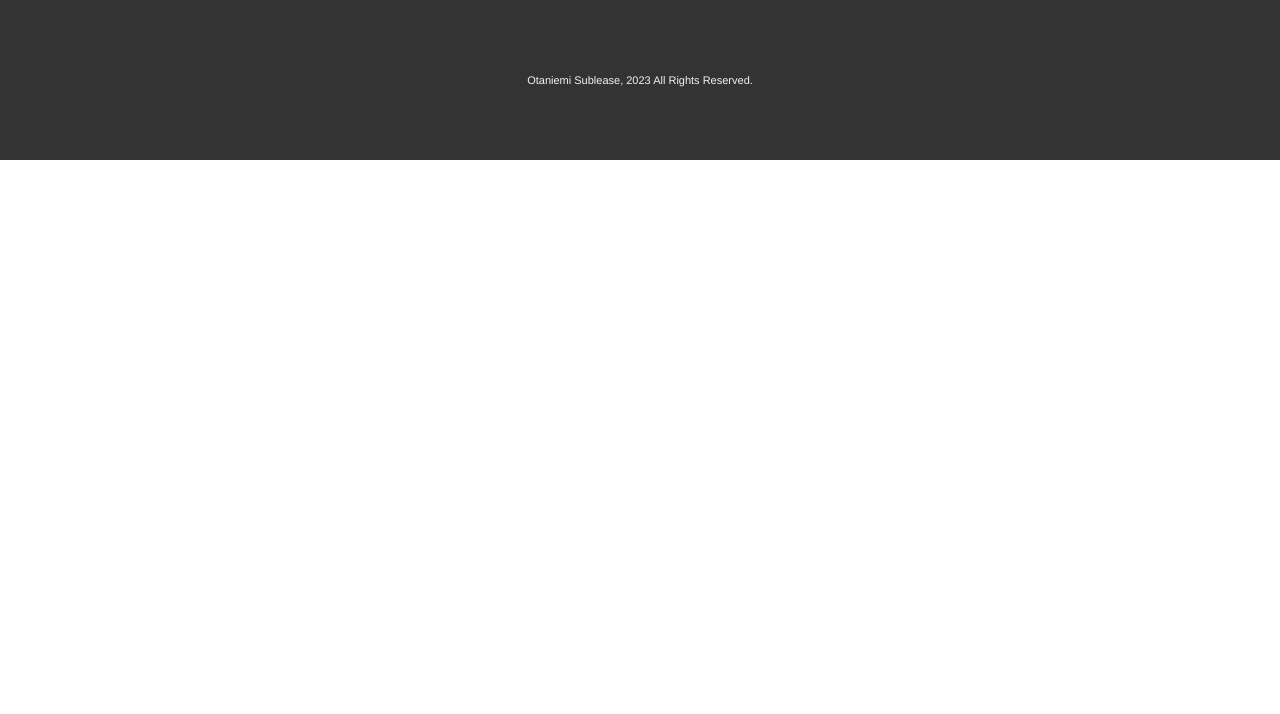
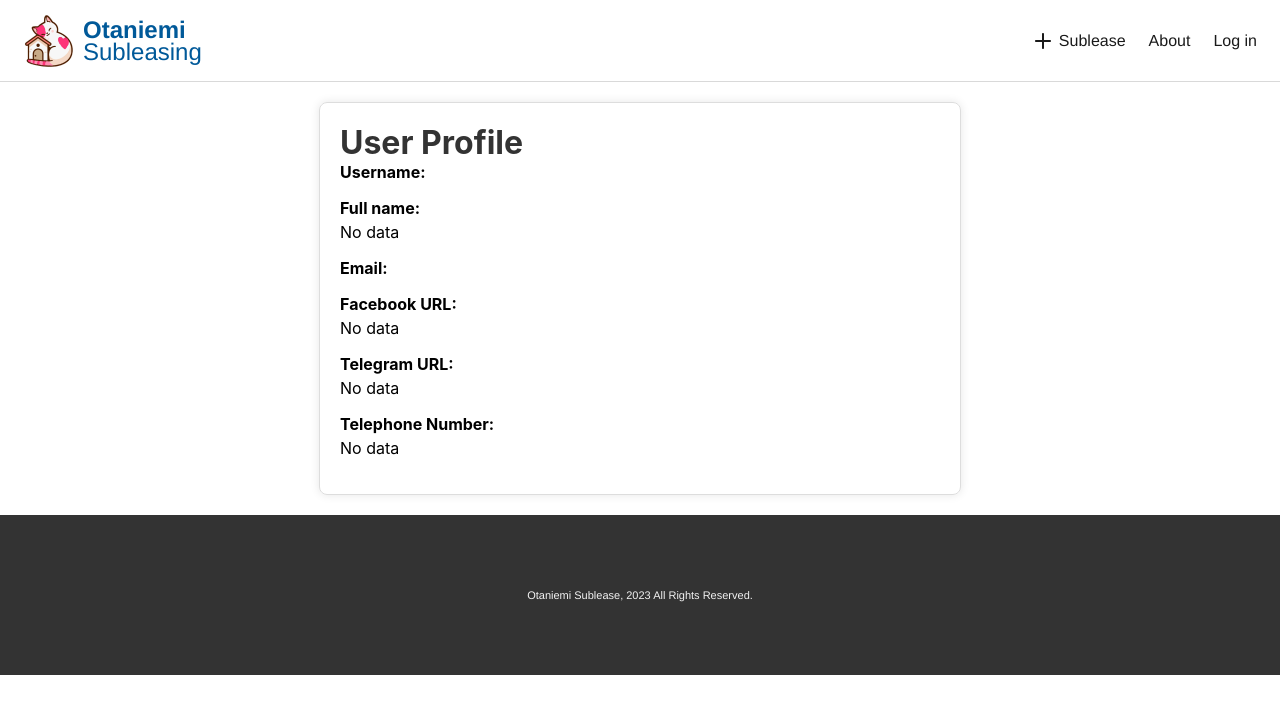
Before and after one commit to trongduc2206/Otaniemi-subleasing-FE, a React (Create React App) app: page /profile/1 in a window 1280 px wide. Shown: the top 714 px of the page. Built offline with nearby package versions, Linux system fonts and the light colour scheme; the HTML template or start-up script is replaced by a standard one.

Commit message:
add profile page

```diff
--- a/src/AppRouter.js
+++ b/src/AppRouter.js
@@ -18,7 +18,7 @@ const AppRouter = () => {
             <Route path='/offers/item/:id' element={ <Item /> } />
             <Route path='/login' element={ <Login /> }/>
             <Route path='/register' element={ <Register /> }/>
-            <Route path='/profile' element={ <Profile /> }/>
+            <Route path='/profile/:id' element={ <Profile /> }/>
             <Route path='/create' element={ <Create /> }/>
             <Route path='/about' element={ <About /> }/>
             <Route path='/chat' element={ <Chat /> }/>
--- a/src/Header.js
+++ b/src/Header.js
@@ -57,11 +57,14 @@ class Header extends Component {
                                                     {currentUser.username.charAt(0)}
                                                 </div>
                                                 <div className="dropdown-content">
-                                                    <Link className="profileLinks" onClick={() => {
-                                                        console.log("logout");
-                                                        localStorage.removeItem("user");
-                                                        window.location.replace("/");
-                                                    } }> Profile </Link>
+                                                    <Link className="profileLinks"
+                                                    //       onClick={() => {
+                                                    //     // console.log("logout");
+                                                    //     // localStorage.removeItem("user");
+                                                    //     window.location.replace("/profile");
+                                                    // } }
+                                                          to={`/profile/${currentUser.id}`}
+                                                    > Profile </Link>
                                                     <Link className="profileLinks" onClick={() => {
                                                         console.log("logout");
                                                         localStorage.removeItem("user");
--- a/src/pages/profile.js
+++ b/src/pages/profile.js
@@ -1,15 +1,90 @@
-import React, { Component } from "react";
+import React, {Component, useEffect, useState} from "react";
 import Header from "../Header";
 import '../styles/profile.css';
+import axios from "axios";
+import {useParams} from "react-router";
 
-class Profile extends Component {
-    render() {
+
+
+
+const Profile = (props) => {
+    const [user, setUser] = useState({});
+    let params = useParams();
+    // const params = useParams();
+    useEffect(() => {
+        if(localStorage.getItem("user")) {
+            let userId = JSON.parse(localStorage.getItem("user")).id
+            console.log(params.id)
+            if(Number(params.id) === Number(userId)) {
+                axios.get("http://localhost:8080/api/user/" + userId).then(
+                    (response) => {
+                        console.log(response.data.data)
+                        setUser(response.data.data)
+                    }
+                )
+            }
+            console.log(userId)
+
+        }
+    })
+
       return (
         <>
-        profile
+            <Header className="Header"/>
+            <div className="profile-container">
+                <h1>User Profile</h1>
+
+                <div className="profile-item">
+                    <span className="label">Username:</span>
+                    <div className="value">{user.username}</div>
+                </div>
+
+                <div className="profile-item">
+                    <span className="label">Full name:</span>
+                    <div className="value">{user.fullName?user.fullName:'No data'}</div>
+                </div>
+
+                <div className="profile-item">
+                    <span className="label">Email:</span>
+                    <div className="value">{user.email}</div>
+                </div>
+
+                <div className="profile-item">
+                    <span className="label">Facebook URL:</span>
+                    <div className="value">
+                        {user.facebookUrl
+                            ? <a href={user.facebookUrl}> {user.facebookUrl}</a>
+                            : <p>No data</p>
+
+                        }
+                    </div>
+                </div>
+
+                <div className="profile-item">
+                    <span className="label">Telegram URL:</span>
+                    <div className="value">
+                        <div className="value">
+                            {user.telegramUrl
+                                ? <a href={user.telegramUrl}> {user.telegramUrl}</a>
+                                : <p>No data</p>
+                            }
+                        </div>
+                    </div>
+                </div>
+
+                <div className="profile-item">
+                    <span className="label">Telephone Number:</span>
+                    <div className="value">
+                        {user.phoneNumber
+                            ?  user.phoneNumber
+                            : <p>No data</p>
+                        }
+                    </div>
+                </div>
+            </div>
+
         </>
         );
-    }
 }
 
 export default Profile;
--- a/src/styles/profile.css
+++ b/src/styles/profile.css
@@ -0,0 +1,24 @@
+h1 {
+    color: #333;
+}
+
+.profile-container {
+    max-width: 600px;
+    margin: 20px auto;
+    padding: 20px;
+    border: 1px solid #ddd;
+    border-radius: 8px;
+    box-shadow: 0 0 10px rgba(0, 0, 0, 0.1);
+}
+
+.profile-item {
+    margin-bottom: 16px;
+}
+
+.label {
+    font-weight: bold;
+}
+
+.value {
+    margin-top: 4px;
+}
```
Also changed, not shown: 1 other file (tests, documents, lock files or other folders).
